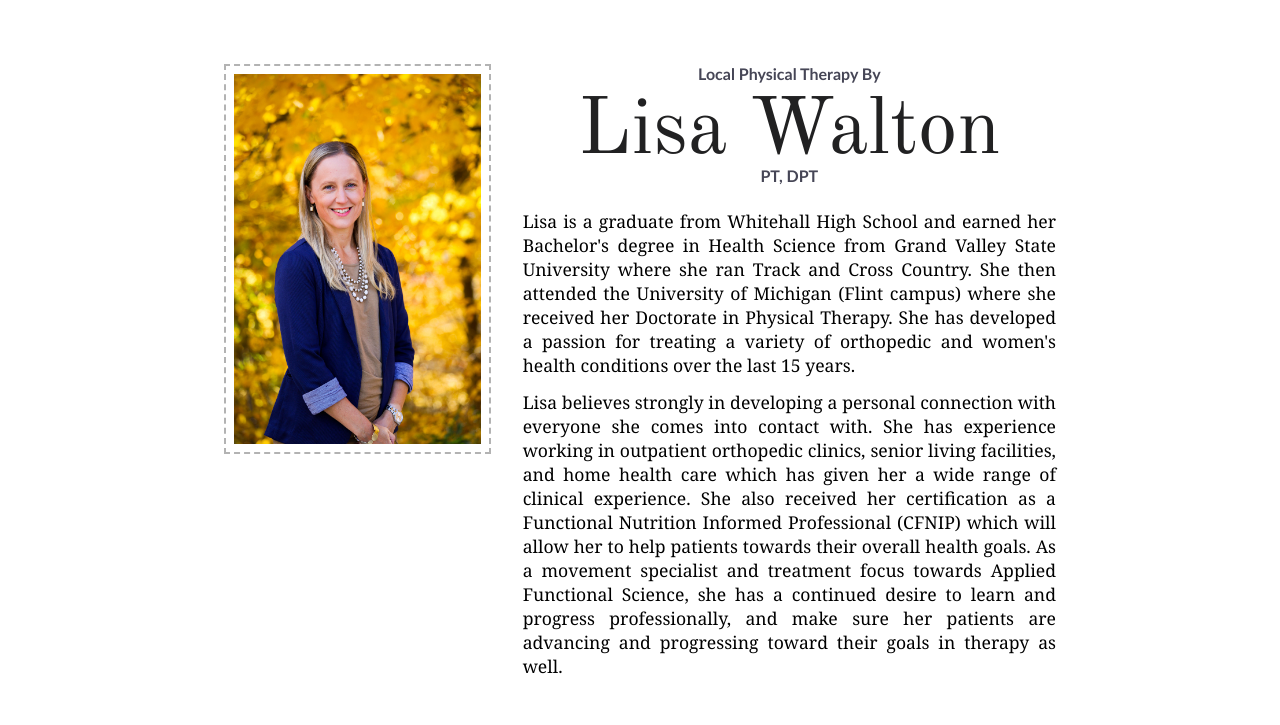
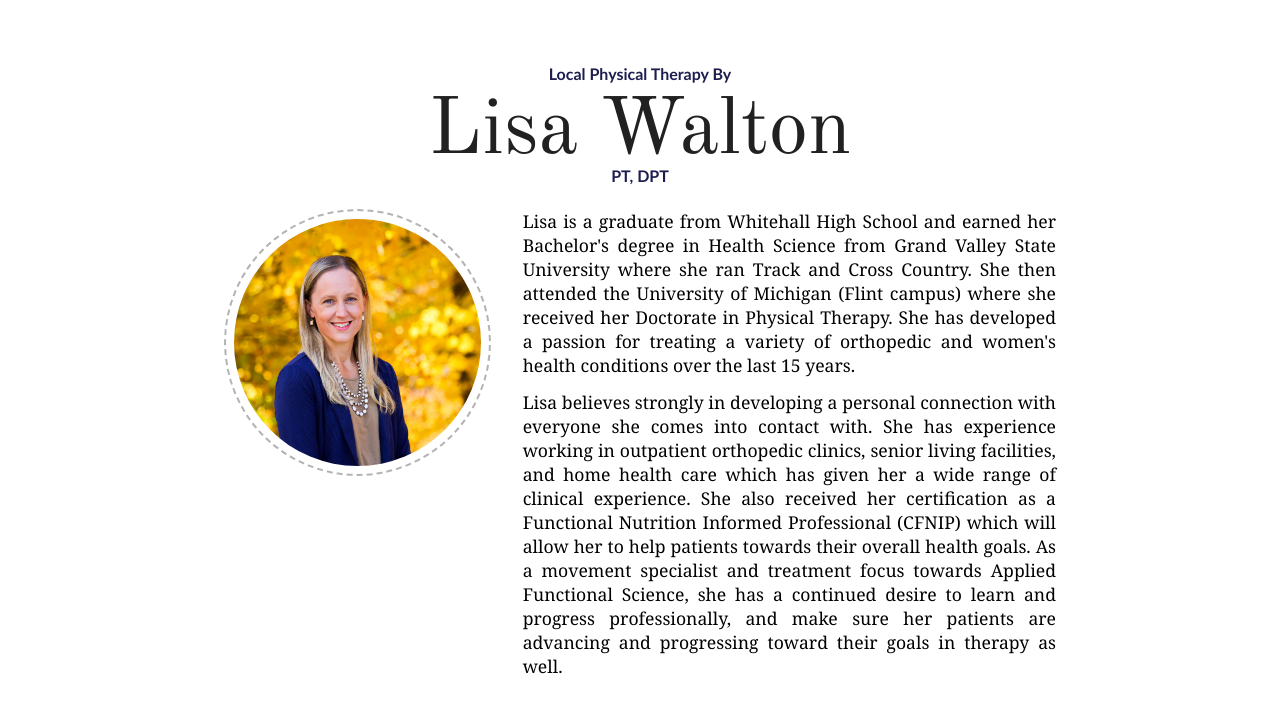
Before and after one commit to TheWarHawk2005/Lisa-Walton-Static, a plain HTML site: page index.html in a window 1280 px wide. Shown: the part 475-1200 px from the top of the page. Drawn offline with Linux system fonts and the light colour scheme.

Commit message:
profile fixes

```diff
--- a/index.html
+++ b/index.html
@@ -29,37 +29,43 @@
 		</section>
 		<section id="profile">
 			<div id="profile-content">
-				<div id="profile-left">
-					<img src="./assets/img/jpg/lisa-walton.jpg">
-				</div>
-				<div id="profile-right">
 				<div id="profile-header">
 					<span class="subtitle">Local Physical Therapy By</span>
 					<span class="title">Lisa Walton</span>
 					<span class="subtitle">PT, DPT</span>
 				</div>
-
+				<div id="profile-body">
+					<div id="profile-left">
+						<img src="./assets/img/jpg/lisa-walton.jpg">
+					</div>
+					<div id="profile-right">
 						<div id="profile-blurb">
 							<p>
 								Lisa is a graduate from Whitehall High School and earned her Bachelor's degree in Health
-							Science from Grand Valley State University where she ran Track and Cross Country. She then
+								Science from Grand Valley State University where she ran Track and Cross Country. She
+								then
 								attended the University of Michigan (Flint campus) where she received her Doctorate in
 								Physical Therapy. She has developed a passion for treating a variety of orthopedic and
 								women's health conditions over the last 15 years.
 							</p>
 							<p>
 								Lisa believes strongly in developing a
-							personal connection with everyone she comes into contact with. She has experience working in
+								personal connection with everyone she comes into contact with. She has experience
+								working in
 								outpatient orthopedic clinics, senior living facilities, and home health care which has
 								given her a wide range of clinical experience. She also received her certification as a
 								Functional Nutrition Informed Professional (CFNIP) which will allow her to help patients
 								towards their overall health goals. As a movement specialist and treatment focus towards
-							Applied Functional Science, she has a continued desire to learn and progress professionally,
-							and make sure her patients are advancing and progressing toward their goals in therapy as
+								Applied Functional Science, she has a continued desire to learn and progress
+								professionally,
+								and make sure her patients are advancing and progressing toward their goals in therapy
+								as
 								well.
 							</p>
 						</div>
 					</div>
+				</div>
+
 			</div>
 		</section>
 		<section id="pricing">
@@ -114,7 +120,8 @@
 				<div id="contact-header">
 					<span id="contact-title" class="subtitle">Contact</span>
 				</div>
-				<span>Get in touch! Email <a href="mailto:lisawaltondpt@gmail.com">lisawaltondpt@gmail.com</a> with all inquiries or to sign up for a session.</span>
+				<span>Get in touch! Email <a href="mailto:lisawaltondpt@gmail.com">lisawaltondpt@gmail.com</a> with all
+					inquiries or to sign up for a session.</span>
 			</div>
 		</section>
 	</main>
--- a/style.css
+++ b/style.css
@@ -55,7 +55,7 @@ h3 {
 	font-family: var(--font-header);
 	font-weight: bold;
 	font-size: 1rem;
-	color: var(--color-11);
+	color: var(--color-10);
 }
 
 nav {
@@ -122,7 +122,7 @@ main {
 	margin-top: 4rem;
 }
 
-#profile-content {
+#profile-body {
 	display: grid;
 	grid-template-columns: 1fr 2fr;
 	gap: 2rem;
@@ -134,15 +134,25 @@ main {
 }
 
 #profile-left img {
+	object-position: 50% 25%;
+	object-fit: cover;
 	width: 100%;
 	padding: var(--border-space);
 	border: 2px var(--color-02);
 	border-style: dashed;
+
+	border-radius: 100%;
+	aspect-ratio: 1/1;
+	align-self: center;
 }
 
 #profile-header {
 	text-align: center;
 	margin-bottom: 1.5rem;
+
+	span {
+		display: block;
+	}
 }
 
 #profile-right span {
```
Lines whose indentation alone changed are shown as unchanged.
